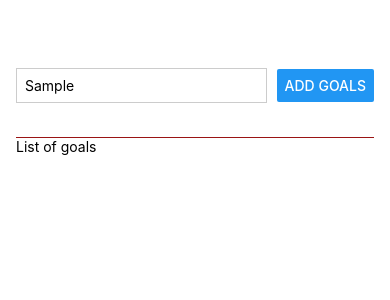
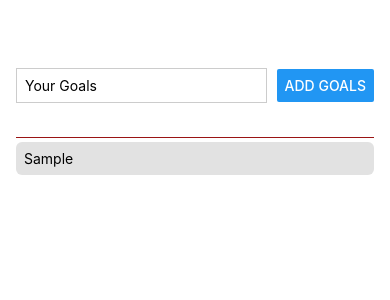
Before and after one commit to Ind0Pacific/React-Native, a React Native app: screen / in a window 390 px wide. Both pictures are taken after typing "Sample" into the empty fields and a click on the button "ADD GOALS". Shown: the top 300 px of the page. Built offline with nearby package versions, Linux system fonts and the light colour scheme.

Commit message:
Added Goal list display.

```diff
--- a/App.js
+++ b/App.js
@@ -1,14 +1,18 @@
-import { StatusBar, useState } from "react";
-import { StyleSheet, Text, View, Button, TextInput } from "react-native";
+import { useState } from "react";
+import { StyleSheet, Text, View, Button, TextInput, StatusBar } from "react-native";
 
 export default function App() {
-   const [enteredGoalText , setEnteredGoalText] = useState('')
+  const [enteredGoalText, setEnteredGoalText] = useState("");
+  const [Goals, setGoals] = useState([]);
 
   function goalInputHandler(enteredText) {
     setEnteredGoalText(enteredText);
   }
-  function addGoalHandler() {}
 
+  function addGoalHandler() {
+    setGoals((currentGoal) => [...currentGoal, enteredGoalText]);
+    setEnteredGoalText("");
+  }
 
   return (
     <View style={styles.appContainer}>
@@ -17,11 +21,16 @@ export default function App() {
           style={styles.textInput}
           placeholder="Your Goals"
           onChangeText={goalInputHandler}
+          value={enteredGoalText}
         />
         <Button title="Add Goals" onPress={addGoalHandler} />
       </View>
       <View style={styles.goalsContainer}>
-        <Text>List of goals</Text>
+        {Goals.map((goal, index) => (
+          <Text key={index} style={styles.goalText}>
+            {goal}
+          </Text>
+        ))}
       </View>
     </View>
   );
@@ -52,4 +61,10 @@ const styles = StyleSheet.create({
   goalsContainer: {
     flex: 10,
   },
+  goalText: {
+    marginVertical: 4,
+    padding: 8,
+    backgroundColor: "#e2e2e2",
+    borderRadius: 6,
+  },
 });
```
